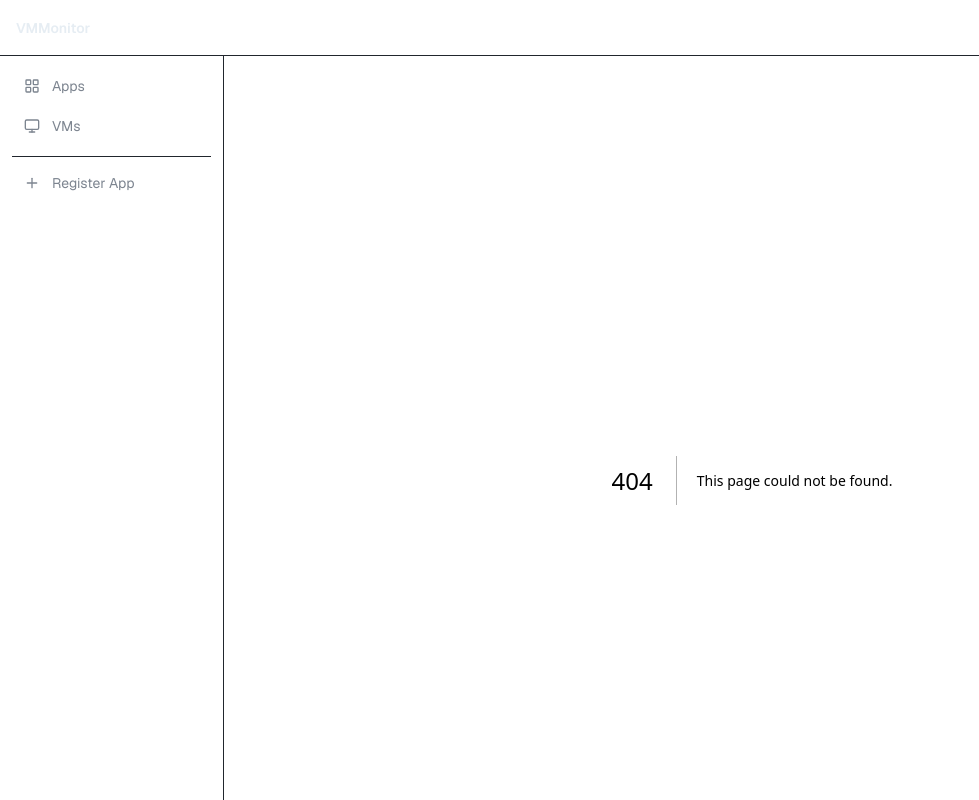
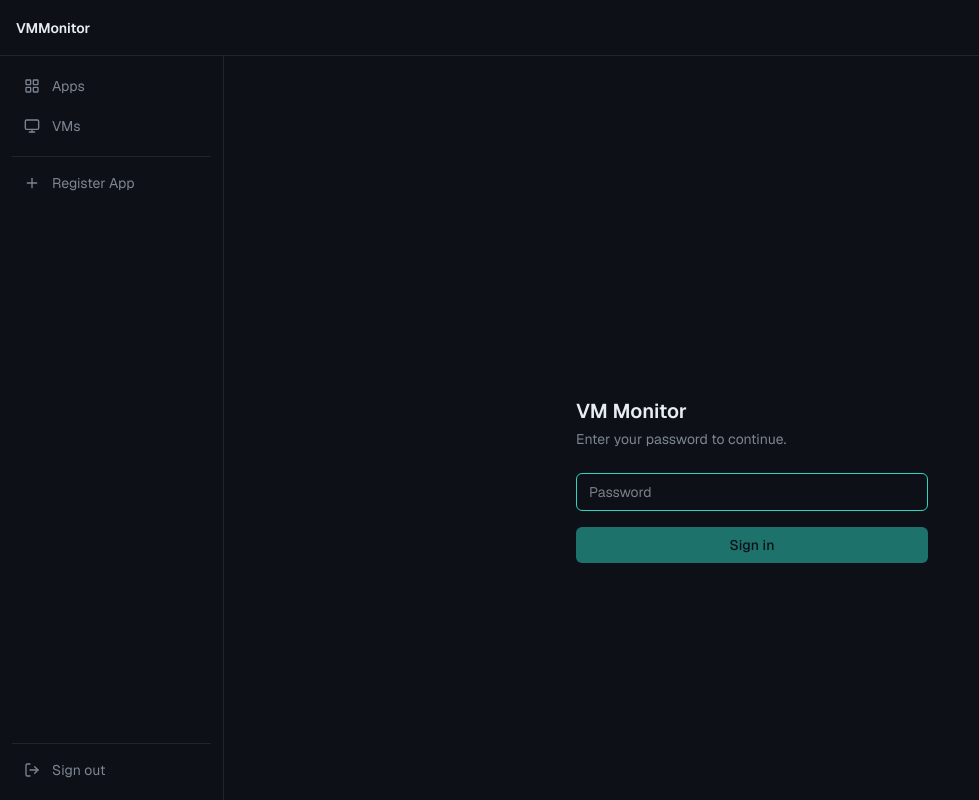
Before and after one commit to vidya381/vm-monitor, a Next.js app in the folder dashboard/: page /login in a window 1280 px wide. Before the commit this address had no page. Shown: the whole page, without its empty margins (0-979 px from the left). Built offline with nearby package versions, Linux system fonts and the light colour scheme.

Commit message:
add password auth to dashboard with session cookie

```diff
--- /dev/null
+++ b/dashboard/app/api/auth/login/route.ts
@@ -0,0 +1,24 @@
+import { NextResponse } from "next/server";
+
+export async function POST(req: Request) {
+  const { password } = await req.json();
+
+  if (!password || password !== process.env.DASHBOARD_PASSWORD) {
+    return NextResponse.json({ error: "Invalid password" }, { status: 401 });
+  }
+
+  const secret = process.env.SESSION_SECRET;
+  if (!secret) {
+    return NextResponse.json({ error: "Server misconfigured" }, { status: 500 });
+  }
+
+  const res = NextResponse.json({ ok: true });
+  res.cookies.set("vm_session", secret, {
+    httpOnly: true,
+    secure: process.env.NODE_ENV === "production",
+    sameSite: "strict",
+    maxAge: 60 * 60 * 24 * 7, // 7 days
+    path: "/",
+  });
+  return res;
+}
--- /dev/null
+++ b/dashboard/app/api/auth/logout/route.ts
@@ -0,0 +1,7 @@
+import { NextResponse } from "next/server";
+
+export async function POST() {
+  const res = NextResponse.json({ ok: true });
+  res.cookies.set("vm_session", "", { maxAge: 0, path: "/" });
+  return res;
+}
--- /dev/null
+++ b/dashboard/app/login/page.tsx
@@ -0,0 +1,67 @@
+"use client";
+
+import { useState } from "react";
+import { useRouter } from "next/navigation";
+
+export default function LoginPage() {
+  const router = useRouter();
+  const [password, setPassword] = useState("");
+  const [error, setError] = useState("");
+  const [loading, setLoading] = useState(false);
+
+  async function handleSubmit(e: React.FormEvent) {
+    e.preventDefault();
+    setError("");
+    setLoading(true);
+    try {
+      const res = await fetch("/api/auth/login", {
+        method: "POST",
+        headers: { "Content-Type": "application/json" },
+        body: JSON.stringify({ password }),
+      });
+      if (!res.ok) throw new Error("Invalid password");
+      router.push("/");
+      router.refresh();
+    } catch {
+      setError("Invalid password.");
+    } finally {
+      setLoading(false);
+    }
+  }
+
+  return (
+    <div className="min-h-screen flex items-center justify-center bg-background">
+      <div className="w-full max-w-sm space-y-6 px-4">
+        <div>
+          <h1 className="text-xl font-semibold text-text-primary">VM Monitor</h1>
+          <p className="text-sm text-text-muted mt-1">Enter your password to continue.</p>
+        </div>
+
+        {error && (
+          <div className="flex items-center gap-3 bg-surface border border-danger/30 rounded-lg px-4 py-3 text-sm text-text-primary">
+            <span className="h-2 w-2 rounded-full bg-danger shrink-0" />
+            {error}
+          </div>
+        )}
+
+        <form onSubmit={handleSubmit} className="space-y-4">
+          <input
+            type="password"
+            value={password}
+            onChange={(e) => setPassword(e.target.value)}
+            placeholder="Password"
+            autoFocus
+            className="w-full bg-background border border-border hover:border-border-subtle focus:border-accent rounded-md px-3 py-2 text-sm text-text-primary outline-none transition-colors"
+          />
+          <button
+            type="submit"
+            disabled={loading || !password}
+            className="w-full bg-accent hover:bg-accent-hover text-background text-sm font-medium py-2 rounded-md transition-colors disabled:opacity-50"
+          >
+            {loading ? "Signing in…" : "Sign in"}
+          </button>
+        </form>
+      </div>
+    </div>
+  );
+}
--- a/dashboard/components/sidebar.tsx
+++ b/dashboard/components/sidebar.tsx
@@ -1,8 +1,8 @@
 "use client";
 
 import Link from "next/link";
-import { usePathname } from "next/navigation";
-import { LayoutGrid, Monitor, Plus } from "lucide-react";
+import { usePathname, useRouter } from "next/navigation";
+import { LayoutGrid, Monitor, Plus, LogOut } from "lucide-react";
 
 const navItems = [
   { href: "/", label: "Apps", icon: LayoutGrid },
@@ -11,6 +11,12 @@ const navItems = [
 
 export function Sidebar() {
   const pathname = usePathname();
+  const router = useRouter();
+
+  async function handleLogout() {
+    await fetch("/api/auth/logout", { method: "POST" });
+    router.push("/login");
+  }
 
   return (
     <aside className="w-56 border-r border-border flex flex-col gap-1 p-3 shrink-0">
@@ -50,6 +56,16 @@ export function Sidebar() {
           Register App
         </Link>
       </div>
+
+      <div className="mt-auto pt-2 border-t border-border">
+        <button
+          onClick={handleLogout}
+          className="w-full flex items-center gap-3 px-3 py-2 rounded-md text-sm text-text-muted hover:text-text-primary hover:bg-surface-raised transition-colors"
+        >
+          <LogOut size={16} />
+          Sign out
+        </button>
+      </div>
     </aside>
   );
 }
--- /dev/null
+++ b/dashboard/proxy.ts
@@ -0,0 +1,27 @@
+import { NextResponse } from "next/server";
+import type { NextRequest } from "next/server";
+
+const PUBLIC_PATHS = ["/login", "/api/auth/login"];
+
+export function proxy(req: NextRequest) {
+  const { pathname } = req.nextUrl;
+
+  if (PUBLIC_PATHS.some((p) => pathname.startsWith(p))) {
+    return NextResponse.next();
+  }
+
+  const session = req.cookies.get("vm_session")?.value;
+  const secret = process.env.SESSION_SECRET;
+
+  if (!secret || session !== secret) {
+    const loginUrl = req.nextUrl.clone();
+    loginUrl.pathname = "/login";
+    return NextResponse.redirect(loginUrl);
+  }
+
+  return NextResponse.next();
+}
+
+export const config = {
+  matcher: ["/((?!_next/static|_next/image|favicon.ico).*)"],
+};
```
